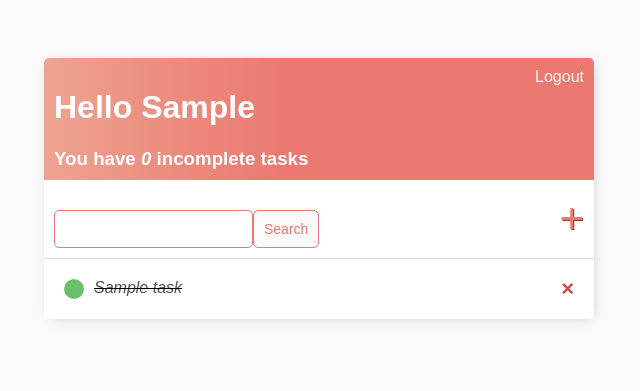
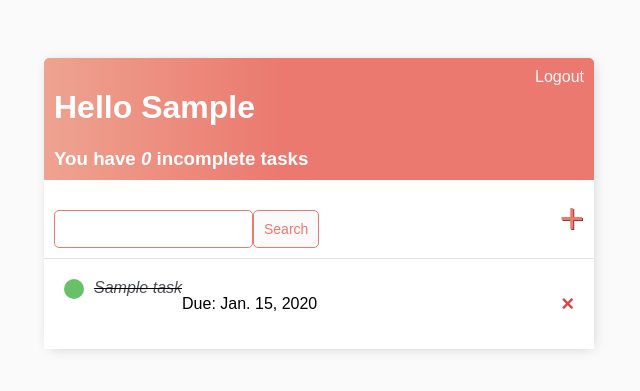
Before and after one commit to Gavriil1/CI_PP4_TD, a Django app: page / in a window 1280 px wide. Shown: the top 391 px of the page, without its empty margins (321-961 px from the left). Run offline with Django 4.2, Linux system fonts and the light colour scheme; a user stored in the database is signed in; tables that the repository leaves empty hold one stand-in row (values such as "Sample post").

Commit message:
added additional fields to task_list

```diff
--- a/base/templates/base/task_form.html
+++ b/base/templates/base/task_form.html
@@ -3,6 +3,7 @@
 
 <div class="header-bar">
     <a href="{% url 'tasks' %}">&#8592; Back</a>
+    <p>this is task_form.html</p>
 </div>
 
 <div class="card-body">
--- a/base/templates/base/task_list.html
+++ b/base/templates/base/task_list.html
@@ -34,14 +34,14 @@
                 <div class="task-title">
                     <div class="task-complete-icon"></div>
                     <i><s><a href="{% url 'task-update' task.id %}">{{task}}</a></s></i>
-
+                    <p>Due: {{task.due}} </p>
                 </div>
                     <a class="delete-link" href="{% url 'task-delete' task.id %}">&#215;</a>
             {% else %}
                 <div class="task-title">
                     <div class="task-incomplete-icon "></div>
                     <a href="{% url 'task-update' task.id %}">{{task}}</a>
-
+                    <p>Due: {{task.due}}</p>
                 </div>
                 <a class="delete-link" href="{% url 'task-delete' task.id %}">&#215;</a>
             {% endif %}
```
